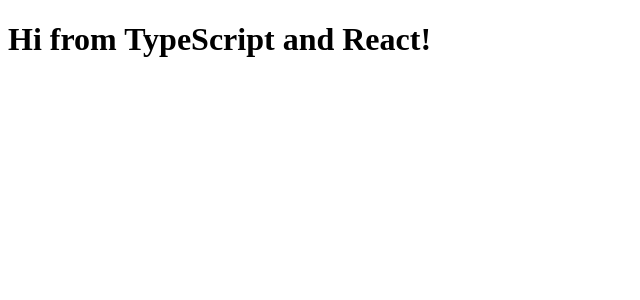
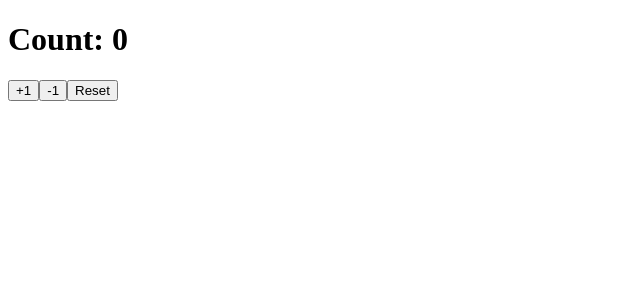
Before and after one commit to ajfleming1/indecision-app, a React app: page / in a window 1280 px wide. Shown: the top 300 px of the page, without its empty margins (0-640 px from the left). Built offline with nearby package versions, Linux system fonts and the light colour scheme; the HTML template or start-up script is replaced by a standard one.

Commit message:
Chapter 3.12

```diff
--- a/src/index.tsx
+++ b/src/index.tsx
@@ -3,7 +3,28 @@
 
 import { Hello } from "./components/Hello";
 
-ReactDOM.render(
-    <Hello compiler="TypeScript" framework="React" />,
-    document.getElementById("example")
-);
+let count:number = 0;
+
+const updateCount = (i: number) => {
+    console.log(`Adding ${i} to count.`);
+    count += i;
+    renderApp();
+};
+
+const renderApp = () => {
+    const templateTwo = (
+        <div>
+            <h1>Count: {count}</h1>
+            <button onClick={() => updateCount(1)}>+1</button>
+            <button onClick={() => updateCount(-1)}>-1</button>
+            <button onClick={() => updateCount(count * -1)}>Reset</button>
+        </div>
+    );
+
+    ReactDOM.render(
+        templateTwo,
+        document.getElementById("example")
+    );
+}
+
+renderApp();
```
